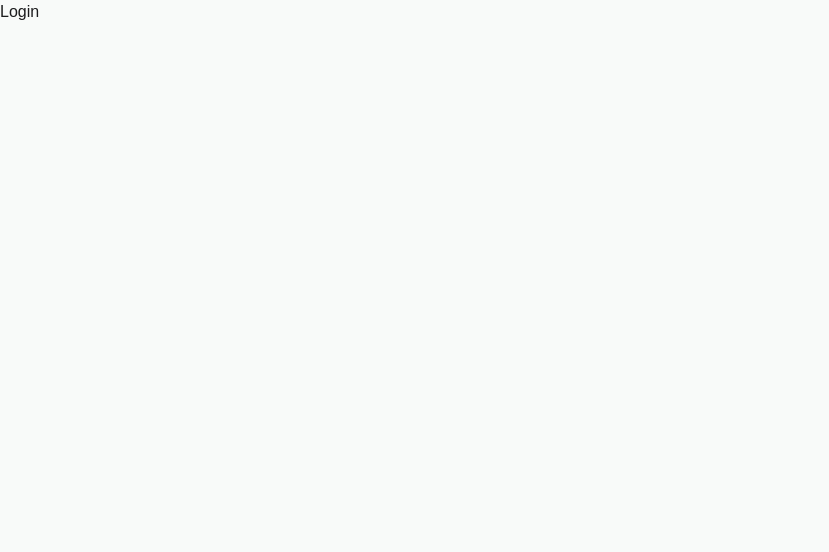
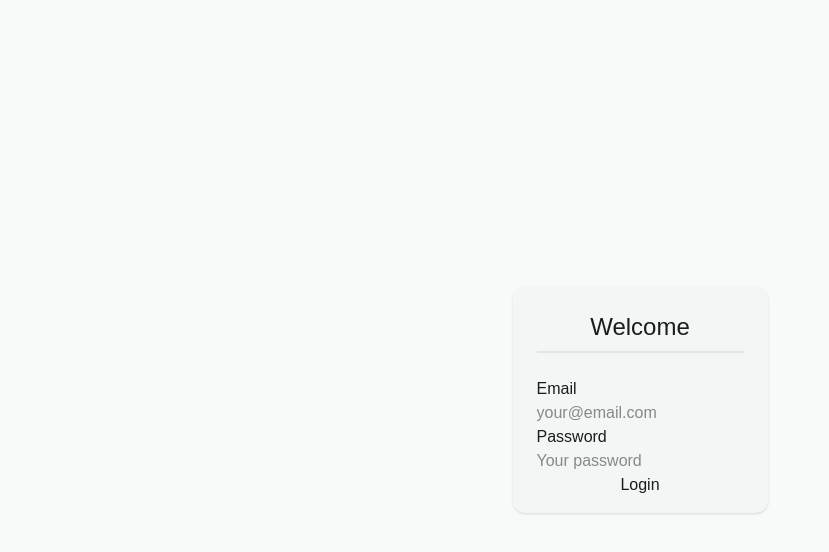
Before and after one commit to Sygris/ritmo, a Next.js app: page /login in a window 1280 px wide. Shown: the top 552 px of the page, without its empty margins (0-829 px from the left). Built offline with nearby package versions, Linux system fonts and the light colour scheme.

Commit message:
Installed Zod

```diff
--- a/package.json
+++ b/package.json
@@ -23,7 +23,8 @@
     "next": "15.4.1",
     "react": "19.1.0",
     "react-dom": "19.1.0",
-    "react-icons": "^5.5.0"
+    "react-icons": "^5.5.0",
+    "zod": "^4.0.5"
   },
   "devDependencies": {
     "@eslint/eslintrc": "^3",
--- a/src/app/login/page.tsx
+++ b/src/app/login/page.tsx
@@ -1,7 +1,33 @@
-import { GalleryVerticalEnd } from "lucide-react"
+import {
+  Card,
+  CardContent,
+  CardHeader,
+  CardTitle
+} from "../ui/Card"
 
 export default function LoginPage() {
   return (
-    <h1>Login</h1>
+    <div className="flex justify-center items-center h-screen">
+      <Card>
+        <CardHeader>
+          <CardTitle className="text-center">
+            Welcome
+          </CardTitle>
+        </CardHeader>
+        <CardContent>
+          <form action="" method="post">
+            <div className="flex flex-col items-start">
+              <label htmlFor="email">Email</label>
+              <input type="email" name="email" id="email" required placeholder="your@email.com" />
+            </div>
+            <div className="flex flex-col items-start">
+              <label htmlFor="password">Password</label>
+              <input type="password" name="password" id="password" required placeholder="Your password" />
+            </div>
+            <button type="submit">Login</button>
+          </form>
+        </CardContent>
+      </Card>
+    </div>
   )
 }
```
Also changed, not shown: 1 other file (tests, documents, lock files or other folders).
